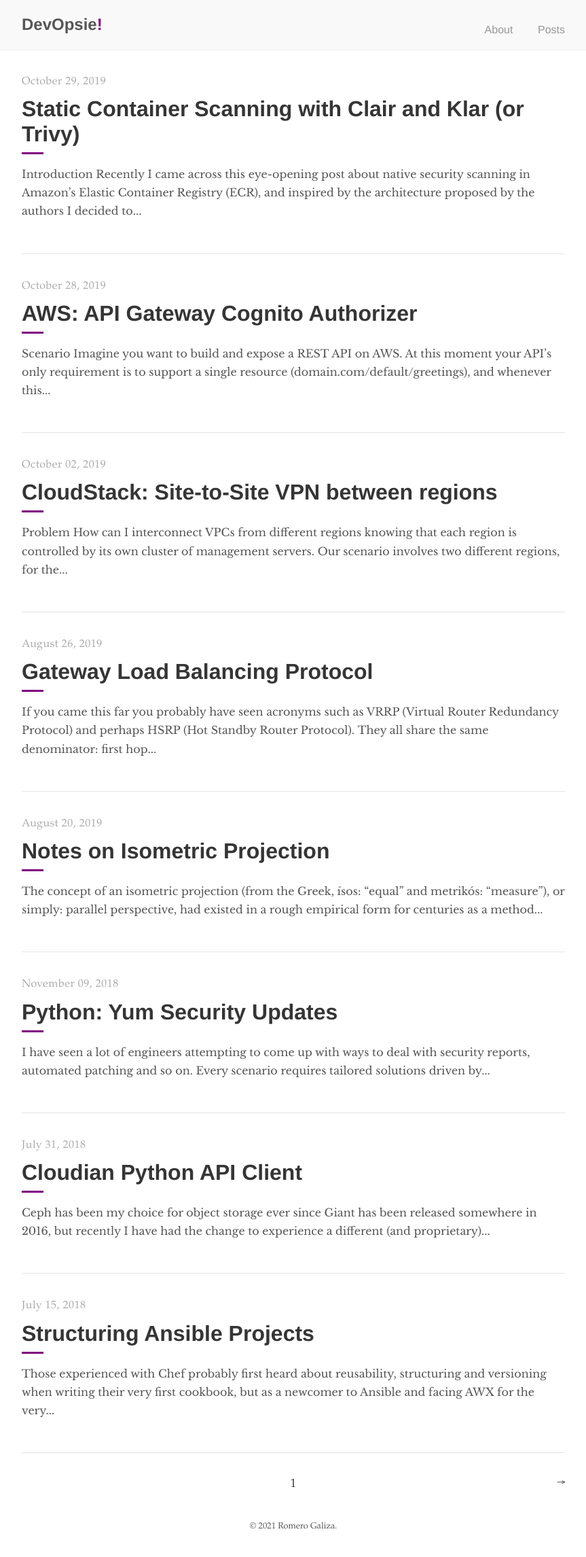
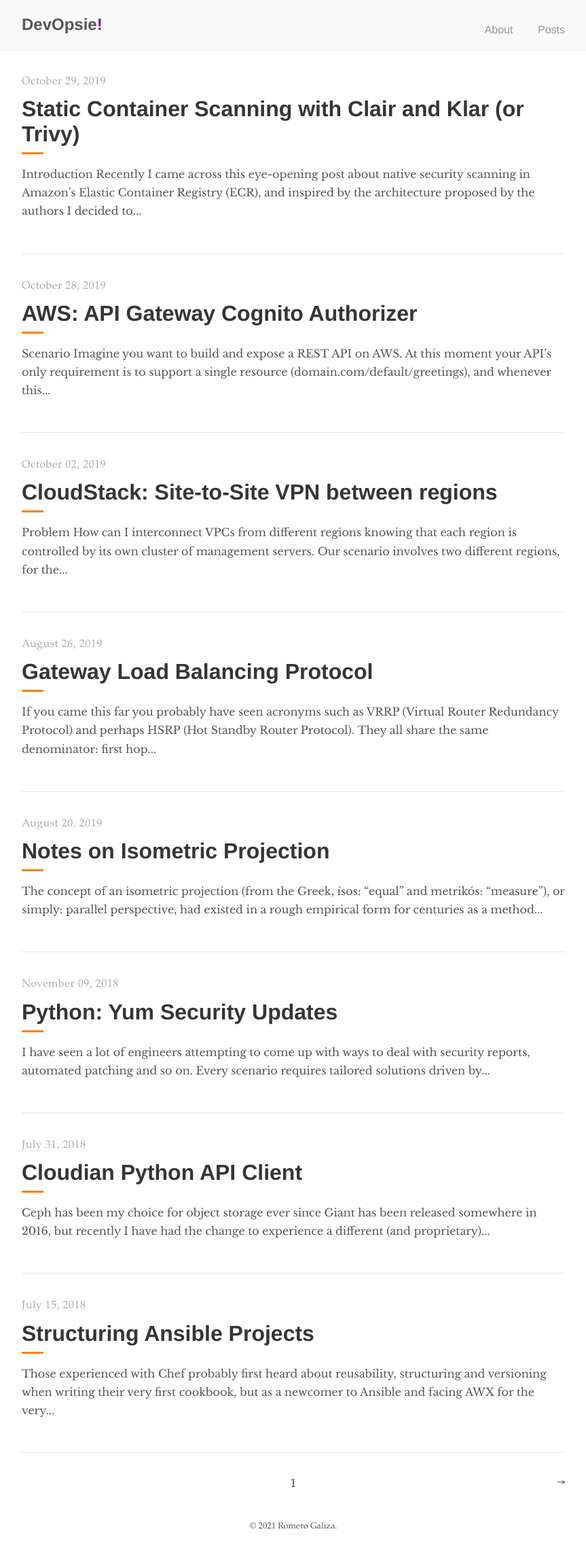
Before and after one commit to romerojunior/blog, a Jekyll site: the page built from index.html, in a window 1280 px wide. Shown: the whole page at 68% size, without its empty margins (208-1071 px from the left). Built offline with Jekyll 4.4.1, drawn with Linux system fonts in a browser that asks for light colours; the list of posts is cut into pages by our own code.

Commit message:
Update _variables.scss

```diff
--- a/_sass/devopsie/_variables.scss
+++ b/_sass/devopsie/_variables.scss
@@ -9,7 +9,7 @@
 $blue: #4a9ae1;
 $shadow-color: rgba(0, 0, 0, .2);
 $code-color: #bf616a;
-$wiretrip-line-color: purple;
+$wiretrip-line-color: #ff8100;
 $console-foreground: #feffff;
 
 // Fonts
```
